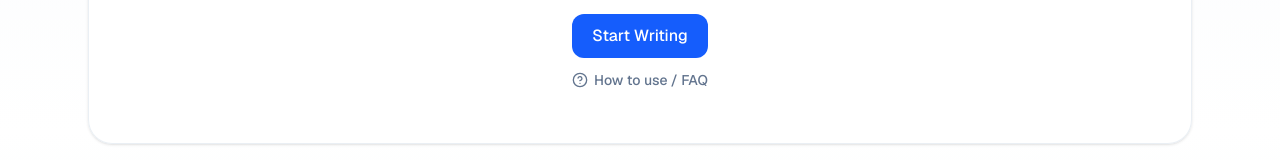
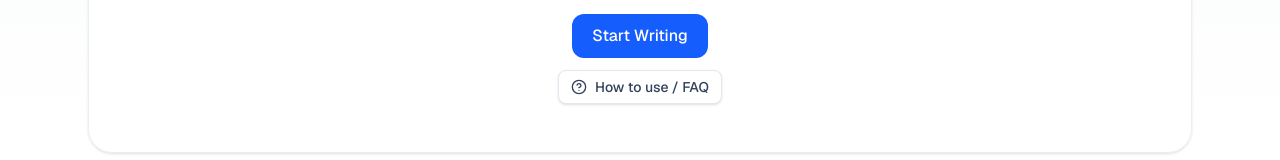
Before and after one commit to qcwssss/spanish-notes-app, a Next.js app: page /home in a window 1280 px wide. Shown: the part 271-431 px from the top of the page. Built offline with nearby package versions, Linux system fonts and the light colour scheme; no server answers.

Commit message:
fix(ui): Update FaqEntryLink to secondary button style

```diff
--- a/src/components/FaqEntryLink.tsx
+++ b/src/components/FaqEntryLink.tsx
@@ -8,7 +8,7 @@ interface FaqEntryLinkProps {
 }
 
 const DEFAULT_CLASSNAME =
-  'inline-flex items-center gap-1.5 text-sm font-medium text-slate-500 transition-colors hover:text-blue-600 hover:underline dark:text-slate-400 dark:hover:text-blue-400';
+  'inline-flex items-center gap-2 rounded-lg border border-slate-200 bg-white px-3 py-1.5 text-sm font-medium text-slate-700 shadow-sm transition-colors hover:bg-slate-50 hover:text-slate-900 focus:outline-none focus:ring-2 focus:ring-slate-400 focus:ring-offset-2 dark:border-slate-800 dark:bg-slate-900/50 dark:text-slate-200 dark:hover:bg-slate-800 dark:hover:text-white dark:focus:ring-slate-700';
 
 export default function FaqEntryLink({ label, className }: FaqEntryLinkProps) {
   return (
```
